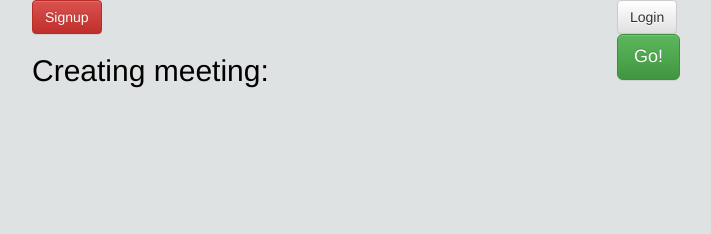
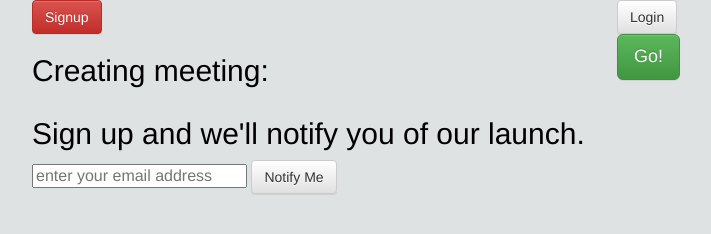
Before and after one commit to PressRedXP/frontend, a plain HTML site: page index.html in a window 1280 px wide. Shown: the whole page, without its empty margins (38-749 px from the left). Drawn offline with Linux system fonts and the light colour scheme; a web font is replaced by a local one.

Commit message:
front end code

```diff
--- a/index.html
+++ b/index.html
@@ -47,6 +47,20 @@
         </div>
 
     </section>
+
+
+
+    <section class="row">
+    	<div class="col-md-6">
+    	<h2> Sign up and we'll notify you of our launch.</h2>
+    		<form action="" method="post"></form>
+    			<input type="email" name="signup-email" id="signup-email" placeholder="enter your email address" />
+    			<button type="button"  class="btn btn-default">Notify Me</button>
+    			</form>
+    	</div>
+    </section>
 </div>
+
+
 </body>
 </html>
```
